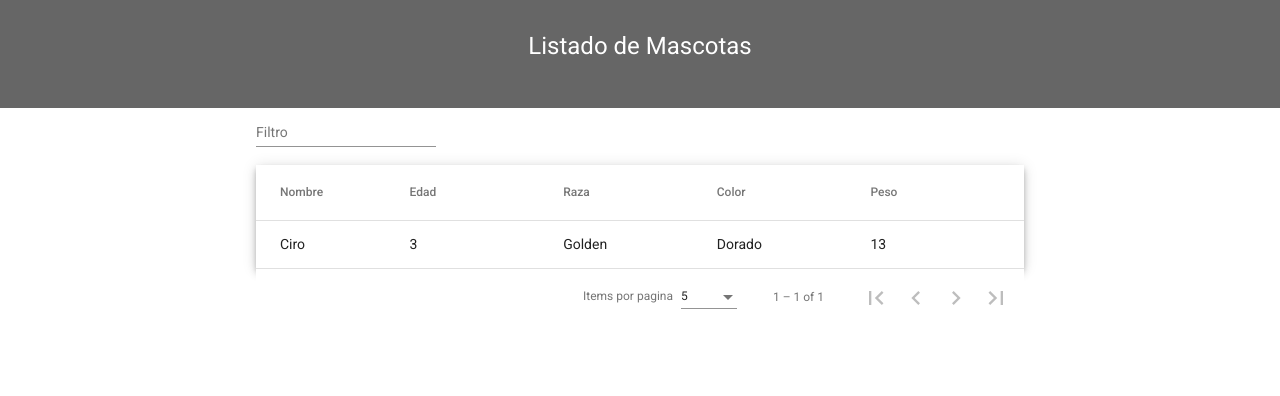
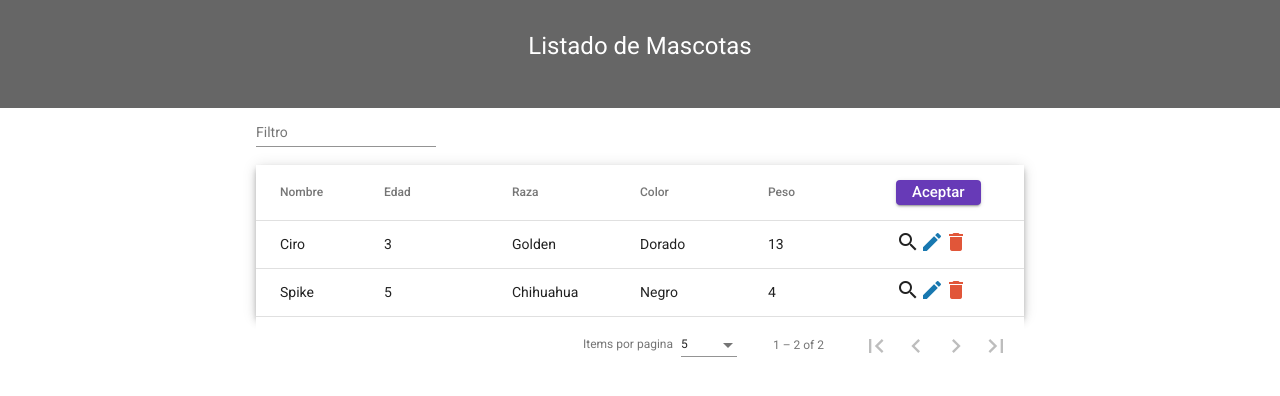
Before and after one commit to AMorenoBerrocal/repositorio-NetCore-Angular, an Angular app in the folder FE-CRUDMascotas/: page / in a window 1280 px wide. Shown: the top 396 px of the page. Built offline with nearby package versions, Linux system fonts and the light colour scheme.

Commit message:
Iconos y modulo shared

```diff
--- a/FE-CRUDMascotas/src/app/components/listado-mascota/listado-mascota.component.css
+++ b/FE-CRUDMascotas/src/app/components/listado-mascota/listado-mascota.component.css
@@ -20,4 +20,23 @@
 .mat-mdc-form-field {
     font-size: 14px;
     width: 100%;
-  }
+}
+
+.delete {
+    cursor: pointer;
+    color: #E15639;
+}
+
+.edit {
+    cursor: pointer;
+    color: #1878b0
+}
+
+.edit {
+    cursor: pointer;
+}
+
+.agregar {
+    font-size: 15px;
+    line-height: 25px;
+}
--- a/FE-CRUDMascotas/src/app/components/listado-mascota/listado-mascota.component.html
+++ b/FE-CRUDMascotas/src/app/components/listado-mascota/listado-mascota.component.html
@@ -1,3 +1,7 @@
+<head>
+    <link href="https://fonts.googleapis.com/icon?family=Material+Icons" rel="stylesheet">
+</head>
+
 <div class="title">
     <h1>Listado de Mascotas</h1>
 </div>
@@ -36,6 +40,17 @@
             <td mat-cell *matCellDef="let element"> {{element.peso}} </td>
         </ng-container>
 
+        <ng-container matColumnDef="acciones">
+            <th mat-header-cell *matHeaderCellDef>
+                <button class ="agregar" mat-raised-button color="primary">Aceptar</button>
+            </th>
+            <td mat-cell *matCellDef="let element">
+                <mat-icon matTooltip="Ver" class="search"> search </mat-icon>
+                <mat-icon matTooltip="Editar" class="edit"> edit </mat-icon>
+                <mat-icon matTooltip="Eliminar" class="delete"> delete </mat-icon>
+            </td>
+        </ng-container>
+
         <tr mat-header-row *matHeaderRowDef="displayedColumns"></tr>
         <tr mat-row *matRowDef="let row; columns: displayedColumns;"></tr>
     </table>
--- a/FE-CRUDMascotas/src/app/components/listado-mascota/listado-mascota.component.ts
+++ b/FE-CRUDMascotas/src/app/components/listado-mascota/listado-mascota.component.ts
@@ -6,7 +6,8 @@
 
 
 const listMascotas: Mascota[] = [
-  { nombre: 'Ciro', edad:3, raza: 'Golden', color: 'Dorado', peso: 13 }
+  { nombre: 'Ciro', edad:3, raza: 'Golden', color: 'Dorado', peso: 13 },
+  { nombre: 'Spike', edad:5, raza: 'Chihuahua', color: 'Negro', peso: 4 }
 ];
 
 @Component({
@@ -15,7 +16,7 @@
   styleUrls: ['./listado-mascota.component.css']
 })
 export class ListadoMascotaComponent implements OnInit, AfterViewInit {
-  displayedColumns: string[] = ['nombre', 'edad', 'raza', 'color', 'peso'];
+  displayedColumns: string[] = ['nombre', 'edad', 'raza', 'color', 'peso', 'acciones'];
   dataSource = new MatTableDataSource<Mascota>(listMascotas);
 
   @ViewChild(MatPaginator) paginator!: MatPaginator;
```
Also changed, not shown: FE-CRUDMascotas/src/app/app.module.ts (+4 -15 lines), FE-CRUDMascotas/src/app/shared/shared.module.ts (added, +42 -0 lines).
